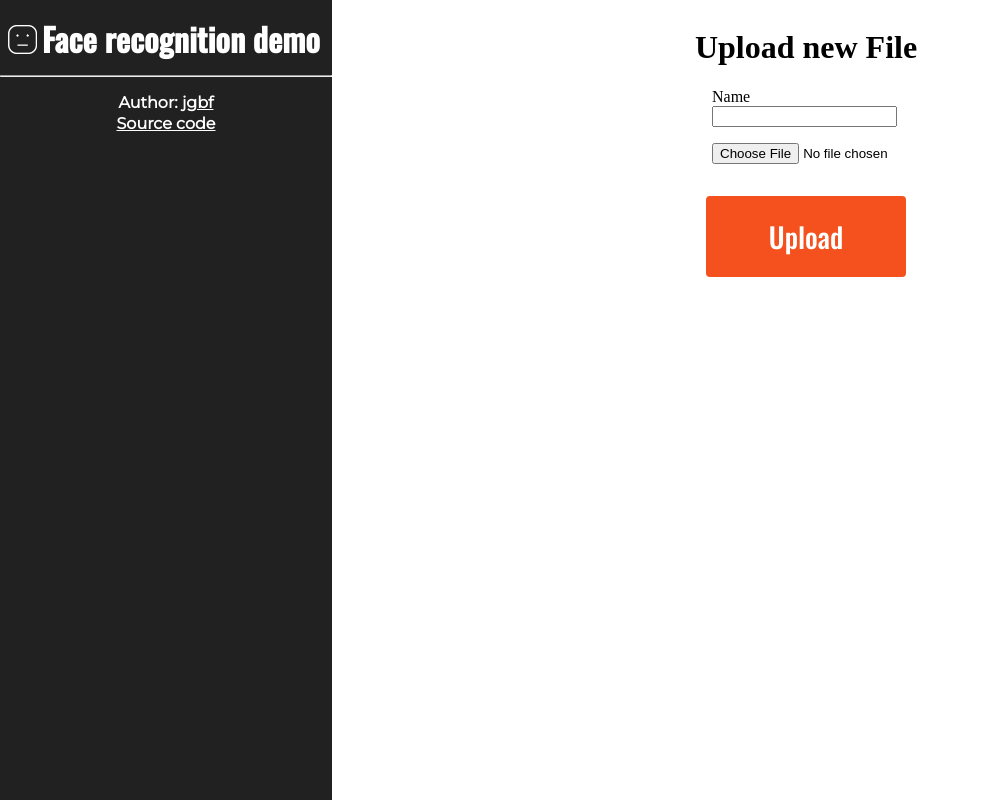
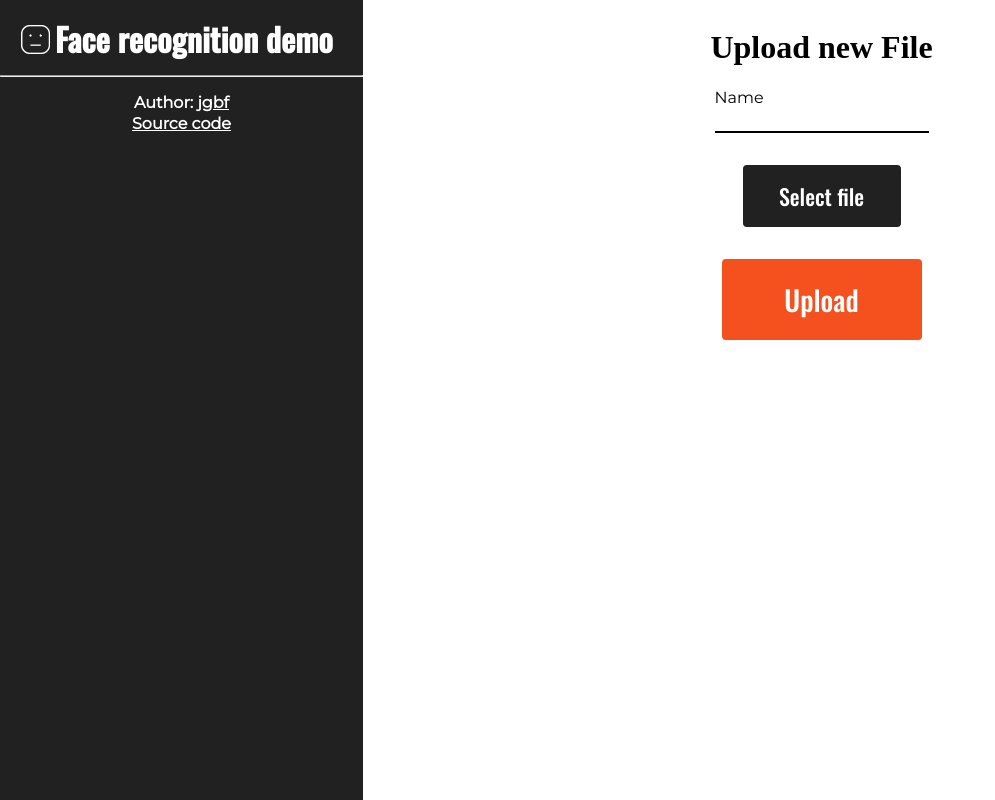
Before and after one commit to jgbf/face_recognition, a Flask app: page /register in a window 1280 px wide. Shown: the whole page, without its empty margins (0-995 px from the left). Run offline with Flask 2, Linux system fonts and the light colour scheme.

Commit message:
Upload page style update

```diff
--- /dev/null
+++ b/src/static/js/file_upload.js
@@ -0,0 +1,7 @@
+const uploadBtn = document.getElementById('file_upload')
+const fileName = document.getElementById('file_name')
+
+console.log(uploadBtn.name)
+uploadBtn.addEventListener('change', function() {
+  fileName.textContent = this.files[0].name
+})
--- a/src/static/styles/main.css
+++ b/src/static/styles/main.css
@@ -3,7 +3,7 @@
 
 .sidebar {
     height: 100%;
-    width: 332px;
+    width: 363px;
     position: fixed;
     z-index: 1;
     top: 0;
@@ -14,7 +14,7 @@
 }
 
 .main {
-    margin-left: 332px;
+    margin-left: 363px;
     display: flex;
     flex-direction: column;
     align-items: center;
@@ -110,11 +110,8 @@ a:visited {
 }
 
 .name_form {
+    display: block;
     margin-bottom: 16px;
-}
-
-.form_content {
-    margin-left: 65px;
 }
 
 .logo {
@@ -125,4 +122,40 @@ a:visited {
 
 .logo_group {
     display: inline-flex;
+    margin-left: 13px;
 }
+
+label{
+    display: block;
+    border-radius: 4px;
+    background-color: #212121;
+    border: none;
+    color: #FFFFFF;
+    text-align: center;
+    font-size: 22px;
+    padding: 15px;
+    width: 128px;
+    transition: all 0.5s;
+    cursor: pointer;
+    margin: auto;
+    margin-top: 32px;
+    font-family: 'Oswald';
+}
+
+#file_name {
+    text-align: center;
+    margin-top: 9px;
+    font-size: 20px;
+    font-family: 'Montserrat';
+}
+
+.name_form--input {
+    border:none;
+    border-bottom: 2px solid;
+    width: 210px;
+    font-size: 19px
+}
+
+.name_form--label {
+    font-family: 'Montserrat';
+}
--- a/src/templates/base_layout.html
+++ b/src/templates/base_layout.html
@@ -3,6 +3,7 @@
 <head>
     <title>Face recognition</title>
     <link rel="stylesheet" type="text/css" href="{{ url_for('static',filename='styles/main.css') }}">
+
 </head>
 <body>
     <div class="sidebar">
--- a/src/templates/upload.html
+++ b/src/templates/upload.html
@@ -6,12 +6,15 @@
         <form method=post enctype=multipart/form-data>
             <div class="form_content">
             <div class="name_form">
-                <p>Name</p>
-                <input type="text" name="name">
+                <div class="name_form--label">Name</div>
+                <input type="text" name="name" class="name_form--input">
             </div>
-            <input type=file name=file>
+            <input type=file name=file id="file_upload" hidden>
+            <label for="file_upload">Select file</label>
+            <div id="file_name"></div>
             </div>
             <input type=submit value=Upload class="button">
         </form>
     </div>
+    <script type="text/javascript" src="{{ url_for('static', filename='js/file_upload.js') }}"></script>
 {% endblock %}
```
